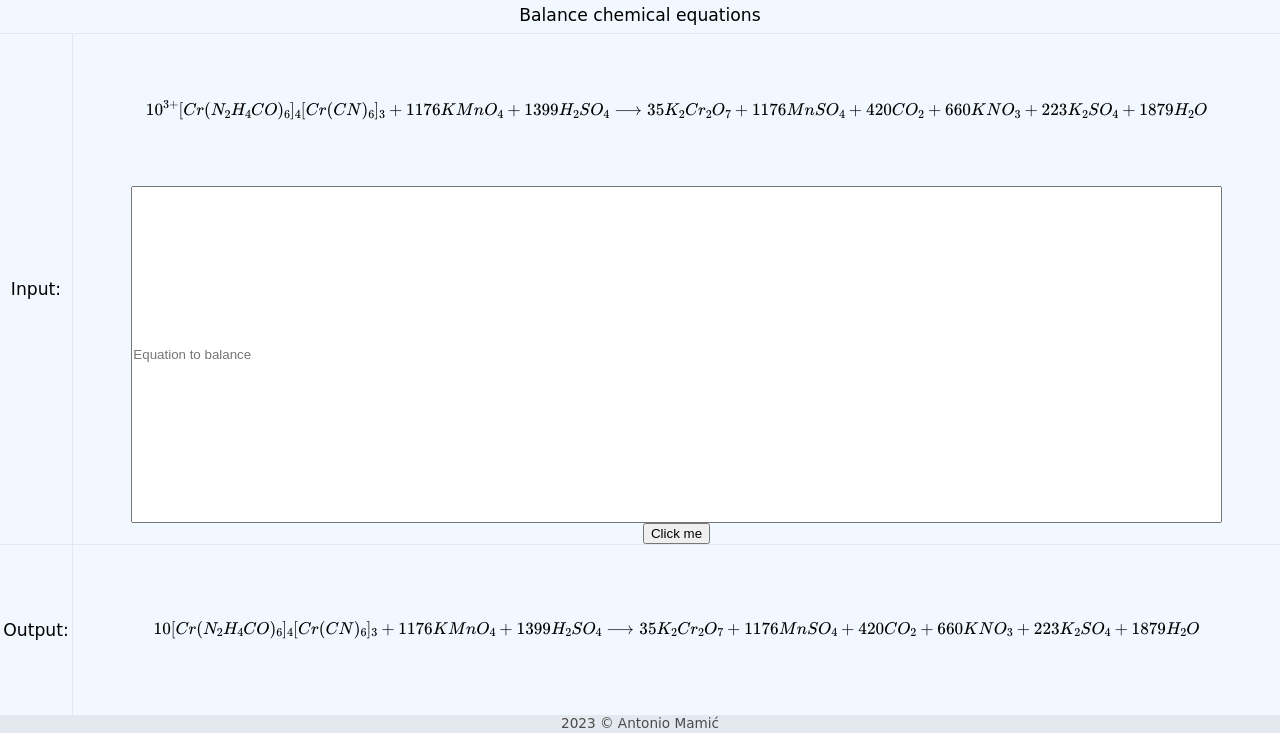
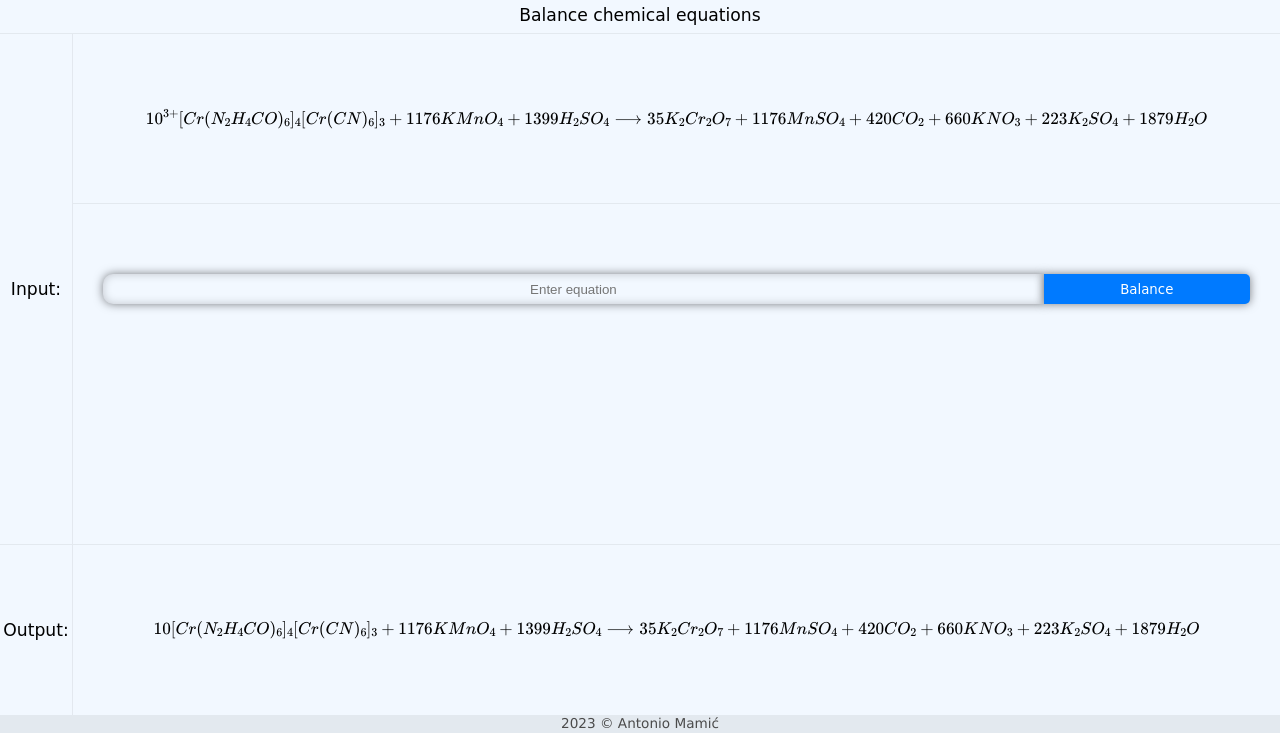
Before and after one commit to DarkLord76865/stoichio, a plain HTML site: page website/index.html in a window 1280 px wide. Shown: the part 67-800 px from the top of the page. Drawn offline with nearby package versions, Linux system fonts and the light colour scheme; a script that the page names is missing.

Commit message:
add input field

```diff
--- a/website/css/style.css
+++ b/website/css/style.css
@@ -157,11 +157,67 @@ header {
     overflow: hidden;
 }
 
+.input-text-container {
+    margin: 0;
+    padding: 0;
+    width: 95%;
+    flex: 1 0 50px;
+    display: flex;
+    flex-direction: row;
+    align-items: center;
+}
 #input-equation {
     margin: 0;
+    padding: 0 5px 0 5px;
+    height: 30px;
+    flex: 5 0 50px;
+    color: #000000;
+    background-color: #f2f8ff;
+    border: 0;
+    box-shadow:
+        0 0 10px 0 rgba(0, 0, 0, 0.5),
+        inset 0 0 10px 0 rgba(0, 0, 0, 0.2);
+    border-radius: 10px 0 0 10px;
+    text-align: center;
+    transition-property: box-shadow;
+    transition-duration: 0.3s;
+}
+#input-equation:focus {
+    outline: none;
+    box-shadow:
+        0 0 10px 0 rgba(0, 0, 0, 0.75),
+        inset 0 0 10px 0 rgba(0, 0, 0, 0.3);
+}
+#balance-button {
+    margin: 0;
     padding: 0;
-    width: 90%;
-    flex: 2.75 0 50px;
+    height: 30px;
+    flex: 1 0 30px;
+    box-sizing: border-box;
+    color: #ffffff;
+    background-color: #007aff;
+    border: 0;
+    font-family: cursive;
+    border-radius: 0 5px 5px 0;
+    cursor: pointer;
+    box-shadow: 0 0 10px 0 rgba(0, 0, 0, 0.5);
+    transition-property: box-shadow;
+    transition-duration: 0.1s;
+}
+@media(hover: hover) and (pointer: fine) {
+    #balance-button:hover {
+        box-shadow: 0 0 10px 0 rgba(0, 0, 0, 0.9);
+    }
+}
+#balance-button:active {
+    box-shadow: 0 0 10px 0 rgba(0, 0, 0, 0.9);
+}
+
+.input-buttons {
+    margin: 0;
+    padding: 0;
+    width: 100%;
+    flex: 1 0 50px;
 }
 
 .output {
@@ -204,7 +260,7 @@ header {
     text-align: center;
     color: rgb(75, 75, 75);
     background-color: rgba(100, 100, 100, 0.1);
-    font-family: cursive;
+    font-family: Verdana, sans-serif;
     font-size: max(10px, 1.7vh);
     white-space: nowrap;
 }
--- a/website/index.html
+++ b/website/index.html
@@ -42,14 +42,19 @@
         <div class="input-content">
             <div class="equation-container">
                 <p class="equation" id="equation-1">
-                \[
-                10^{3+}[Cr(N_{2}H_{4}CO)_{6}]_{4}[Cr(CN)_{6}]_{3}+1176KMnO_{4}+1399H_{2}SO_{4} \longrightarrow 35K_{2}Cr_{2}O_{7}+1176MnSO_{4}+420CO_{2}+660KNO_{3}+223K_{2}SO_{4}+1879H_{2}O
-                \]
+                \[10^{3+}[Cr(N_{2}H_{4}CO)_{6}]_{4}[Cr(CN)_{6}]_{3}+1176KMnO_{4}+1399H_{2}SO_{4} \longrightarrow 35K_{2}Cr_{2}O_{7}+1176MnSO_{4}+420CO_{2}+660KNO_{3}+223K_{2}SO_{4}+1879H_{2}O\]
                 </p>
             </div>
-            <label for="input-equation"></label>
-            <input type="text" id="input-equation" placeholder="Equation to balance">
-	        <button onclick="greet()">Click me</button>
+            <hr class="horizontal-line">
+
+            <div class="input-text-container">
+                <label for="input-equation"></label>
+                <input type="text" id="input-equation" placeholder="Enter equation">
+	            <button id="balance-button" onclick="greet()">Balance</button>
+            </div>
+            <div class="input-buttons">
+
+            </div>
         </div>
     </div>
 
@@ -85,7 +90,7 @@
 	  await init();
 	  window.greet = greet;
     </script>
-
     <script type="text/javascript" src="js/change_color.js"></script>
+    <script type="text/javascript" src="js/show_input.js"></script>
 </body>
 </html>
--- a/website/js/change_color.js
+++ b/website/js/change_color.js
@@ -3,6 +3,8 @@ const change_color_button = document.getElementById("change_color_button");
 const change_color_button_next_color = document.getElementById("change_color_button_next_color");
 const header = document.getElementById("header_id");
 const body = document.getElementById("body_id");
+const balance_button = document.getElementById("balance-button");
+const input_equation = document.getElementById("input-equation");
 
 // Define an array of colors to cycle through, first color is for the header, second color is for the body
 const colors = [
@@ -22,6 +24,8 @@ if (stored_index) {
 header.style.backgroundColor = colors[current_color_index][0];
 body.style.backgroundColor = colors[current_color_index][1];
 change_color_button_next_color.style.backgroundColor = colors[(current_color_index + 1) % colors.length][0];
+balance_button.style.backgroundColor = colors[current_color_index][0];
+input_equation.style.backgroundColor = colors[current_color_index][1];
 
 // Add a click event listener to the button
 change_color_button.addEventListener("click", () => {
@@ -35,4 +39,6 @@ change_color_button.addEventListener("click", () => {
     header.style.backgroundColor = colors[current_color_index][0];
     body.style.backgroundColor = colors[current_color_index][1];
     change_color_button_next_color.style.backgroundColor = colors[(current_color_index + 1) % colors.length][0];
+    balance_button.style.backgroundColor = colors[current_color_index][0];
+    input_equation.style.backgroundColor = colors[current_color_index][1];
 });
--- /dev/null
+++ b/website/js/show_input.js
@@ -0,0 +1,11 @@
+const input = document.getElementById('input-equation');
+const equation = document.getElementById('equation-1');
+
+input.addEventListener('input', function() {
+    let text_value = input.value;
+    if (text_value === "") {
+        text_value = "-";
+    }
+    equation.textContent = "\\[" + text_value + "\\]";
+    MathJax.typeset();
+});
```
